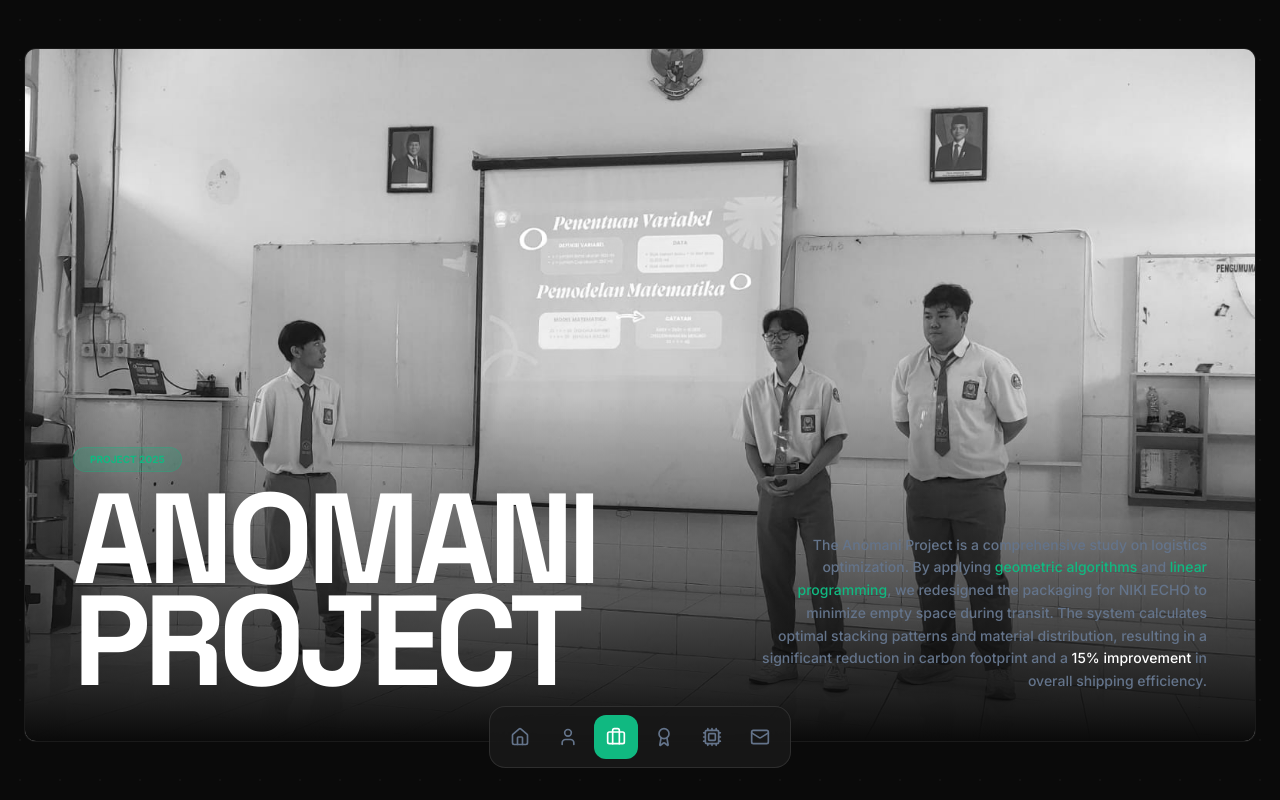
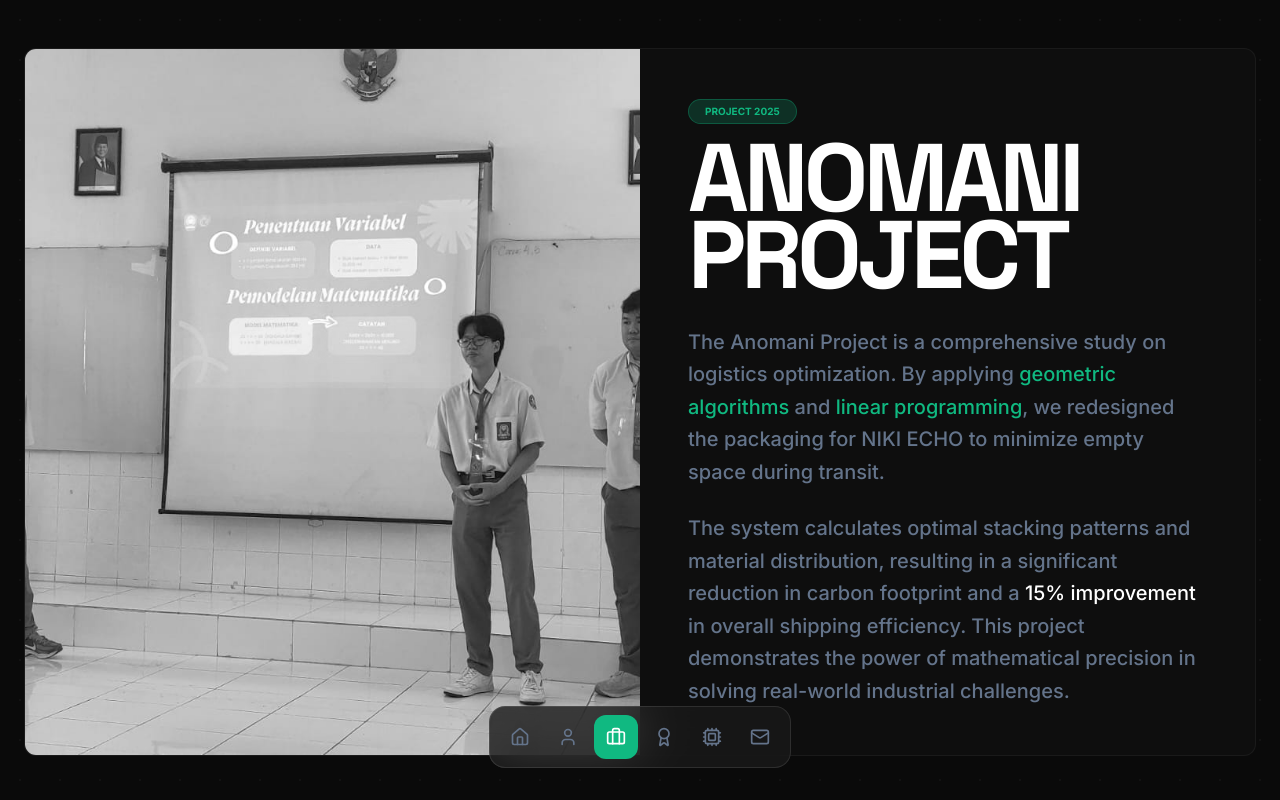
Before and after one commit to MalvinKristantoAlim/porto-malvin, a React (Vite) app: page / in a window 1280 px wide. Both pictures are taken after a click on the button "View Projects". Shown: the top 800 px of the page. Built offline with nearby package versions, Linux system fonts and the light colour scheme.

Commit message:
Update App.tsx

```diff
--- a/src/App.tsx
+++ b/src/App.tsx
@@ -239,22 +239,26 @@ export default function App() {
               className="grid grid-cols-1 md:grid-cols-12 gap-6"
             >
               <motion.div variants={itemVariants} className="md:col-span-12 bento-card p-0 overflow-hidden">
-                <div className="aspect-video w-full overflow-hidden relative group">
+                <div className="grid grid-cols-1 lg:grid-cols-2">
+                  <div className="aspect-video lg:aspect-auto w-full overflow-hidden relative group">
                     <img
                       src={projectUrl}
                       alt="Anomani Project"
                       className="w-full h-full object-cover grayscale group-hover:grayscale-0 transition-all duration-1000"
                       referrerPolicy="no-referrer"
                     />
-                  <div className="absolute inset-0 bg-gradient-to-t from-obsidian via-transparent to-transparent" />
-                  <div className="absolute bottom-6 left-6 right-6 md:bottom-12 md:left-12 md:right-12 flex flex-col md:flex-row justify-between items-start md:items-end gap-6">
+                  </div>
+                  <div className="p-8 md:p-12 flex flex-col justify-center space-y-8">
                     <div className="space-y-4">
                       <div className="px-4 py-1 rounded-full bg-emerald/20 border border-emerald/30 text-[10px] font-bold text-emerald inline-block">PROJECT 2025</div>
-                      <h2 className="text-5xl md:text-9xl font-display font-bold leading-[0.8] tracking-[-0.05em] text-white uppercase">ANOMANI <br /> PROJECT</h2>
+                      <h2 className="text-5xl md:text-8xl font-display font-bold leading-[0.8] tracking-[-0.05em] text-white uppercase">ANOMANI <br /> PROJECT</h2>
                     </div>
-                    <div className="text-left md:text-right max-w-md">
-                      <p className="text-sm md:text-silver-dark font-medium leading-relaxed">
-                        The Anomani Project is a comprehensive study on logistics optimization. By applying <span className="text-emerald">geometric algorithms</span> and <span className="text-emerald">linear programming</span>, we redesigned the packaging for NIKI ECHO to minimize empty space during transit. The system calculates optimal stacking patterns and material distribution, resulting in a significant reduction in carbon footprint and a <span className="text-white">15% improvement</span> in overall shipping efficiency.
+                    <div className="space-y-6">
+                      <p className="text-lg md:text-xl text-silver-dark font-medium leading-relaxed">
+                        The Anomani Project is a comprehensive study on logistics optimization. By applying <span className="text-emerald">geometric algorithms</span> and <span className="text-emerald">linear programming</span>, we redesigned the packaging for NIKI ECHO to minimize empty space during transit.
+                      </p>
+                      <p className="text-lg md:text-xl text-silver-dark font-medium leading-relaxed">
+                        The system calculates optimal stacking patterns and material distribution, resulting in a significant reduction in carbon footprint and a <span className="text-white">15% improvement</span> in overall shipping efficiency. This project demonstrates the power of mathematical precision in solving real-world industrial challenges.
                       </p>
                     </div>
                   </div>
```
Lines whose indentation alone changed are shown as unchanged.
